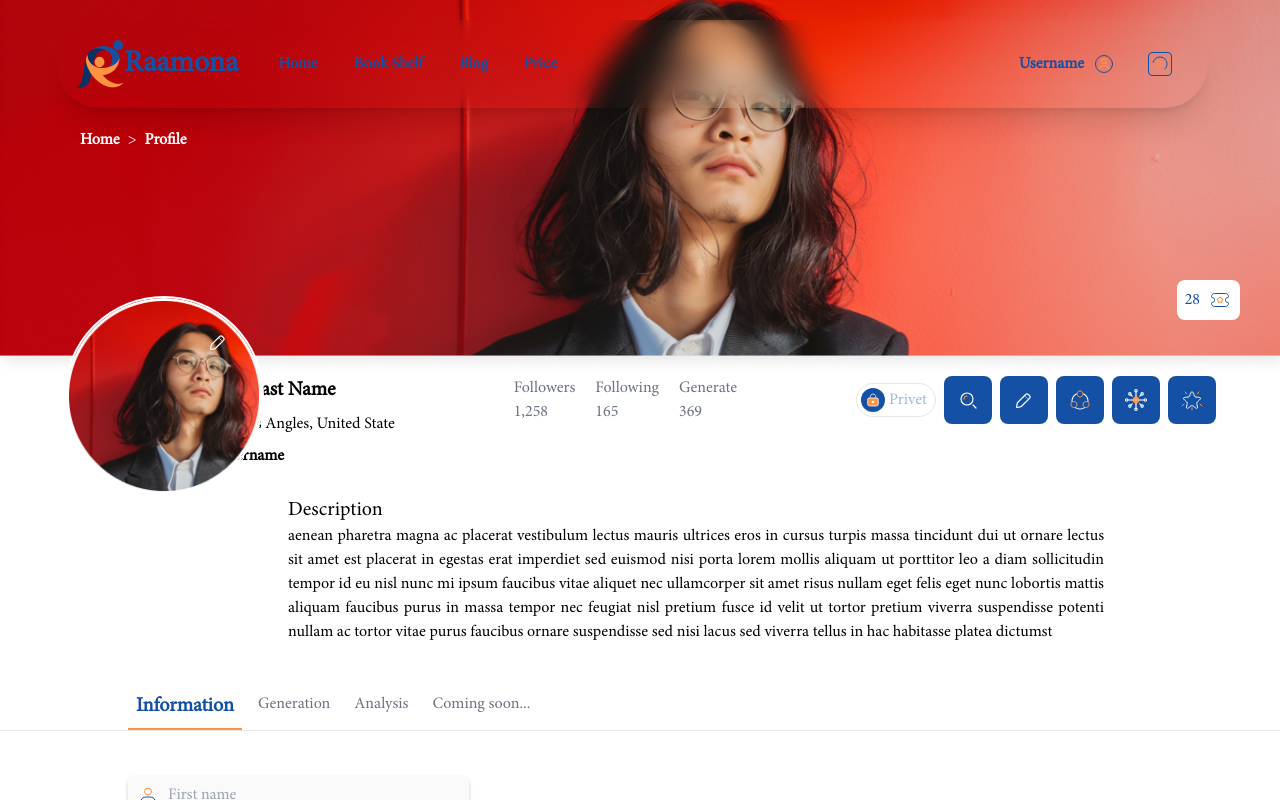
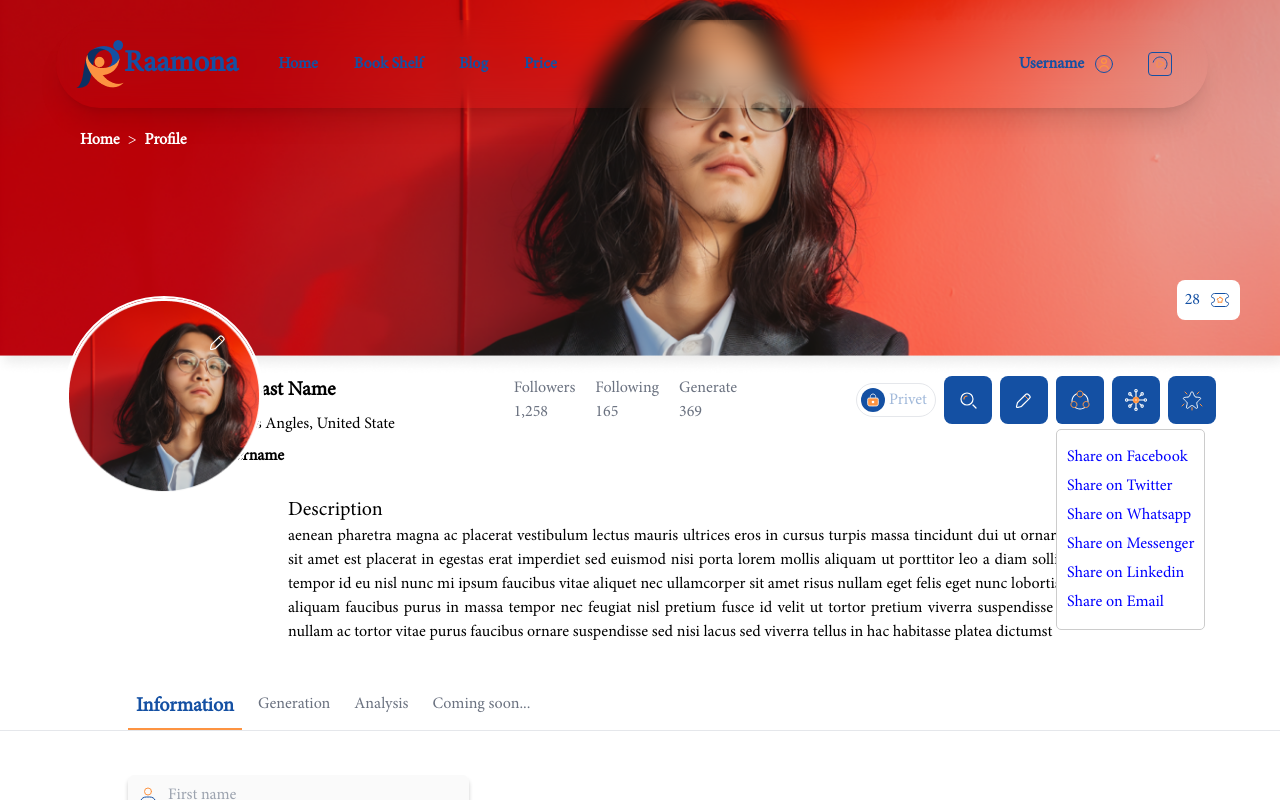
Before and after one commit to zahra-hsb/raamona-parallax, a Next.js app: page /signin/userprofile in a window 1280 px wide. Both pictures are taken after a click on the button 1080 px from the left and 400 px from the top of the page. Shown: the top 800 px of the page. Built offline with nearby package versions, Linux system fonts and the light colour scheme.

Commit message:
share button component created with elements

```diff
--- /dev/null
+++ b/src/components/globalComponents/ShareButton/index.jsx
@@ -0,0 +1,51 @@
+import { useState } from "react";
+import shareIcon from '../../../../public/icons/group_share_light.svg'
+import Button from "../Button";
+import Image from "next/image";
+
+const ShareButton = ({ url, title }) => {
+
+    const [isOpen, setIsOpen] = useState(false);
+
+    const shareData = {
+        facebook: `https://www.facebook.com/sharer/sharer.php?u=${encodeURIComponent(url)}`,
+        twitter: `https://twitter.com/share?url=${encodeURIComponent(url)}&text=${encodeURIComponent(title)}`,
+        whatsapp: `https://api.whatsapp.com/send?text=${encodeURIComponent(title)}%20${encodeURIComponent(url)}`,
+        messenger: `fb-messenger://share/?link=${encodeURIComponent(url)}`,
+        linkedin: `https://www.linkedin.com/sharing/share-offsite/?url=${encodeURIComponent(url)}`,
+        email: `mailto:?subject=${encodeURIComponent(title)}&body=${encodeURIComponent(url)}`,
+    };
+    function handleOpenShare () {
+        setIsOpen(!isOpen)
+    }
+    const handleShareClick = (platform) => {
+        window.open(shareData[platform], '_blank');
+        setIsOpen(false);
+    };
+    return (
+        <div className="">
+            <Button style={'bg-blue !p-3 rounded-lg'} onClick={handleOpenShare}
+                text={
+                    <>
+                        <Image src={shareIcon} alt="" />
+                    </>
+                }
+            />
+            {isOpen && (
+                <div style={{ position: 'absolute', background: '#fff', border: '1px solid #ccc', borderRadius: '5px', marginTop: '5px', padding: '10px' }}>
+                    <ul style={{ listStyle: 'none', padding: 0 }}>
+                        {Object.keys(shareData).map((platform) => (
+                            <li key={platform} style={{ margin: '5px 0' }}>
+                                <button onClick={() => handleShareClick(platform)} style={{ border: 'none', background: 'none', color: 'blue', cursor: 'pointer' }}>
+                                    Share on {platform.charAt(0).toUpperCase() + platform.slice(1)}
+                                </button>
+                            </li>
+                        ))}
+                    </ul>
+                </div>
+            )}
+        </div>
+    )
+}
+
+export default ShareButton
--- a/src/components/profileComponents/Profile/index.jsx
+++ b/src/components/profileComponents/Profile/index.jsx
@@ -9,7 +9,6 @@ import Link from "next/link"
 import countryIcon from '../../../../public/icons/us.svg'
 import lock from '../../../../public/icons/Lock_duotone_line.svg'
 import searchIcon from '../../../../public/icons/Search_alt_duotone_line.svg'
-import shareIcon from '../../../../public/icons/group_share_light.svg'
 import hubIcon from '../../../../public/icons/Hub.svg'
 import starIcon from '../../../../public/icons/Star_duotone_line.svg'
 import dateIcon from '../../../../public/icons/Date_range_duotone_line.svg'
@@ -22,6 +21,7 @@ import mapIcon from '../../../../public/icons/Map_duotone_line.svg'
 import { useState } from "react"
 import ProfileTabs from "../ProfileTabs"
 import { useRouter } from "next/navigation"
+import ShareButton from "@/components/globalComponents/ShareButton"
 
 
 const tabArray = [
@@ -127,9 +127,7 @@ const Profile = () => {
                                 <Image src={saveIcon} alt="" />
                             </button>
                         }
-                        <button className="bg-blue p-3 rounded-lg">
-                            <Image src={shareIcon} alt="" />
-                        </button>
+                        <ShareButton title={'share'} url={'#'} />
                         <button onClick={() => router.push('/hub')} className="bg-blue p-3 rounded-lg">
                             <Image src={hubIcon} alt="" />
                         </button>
```
